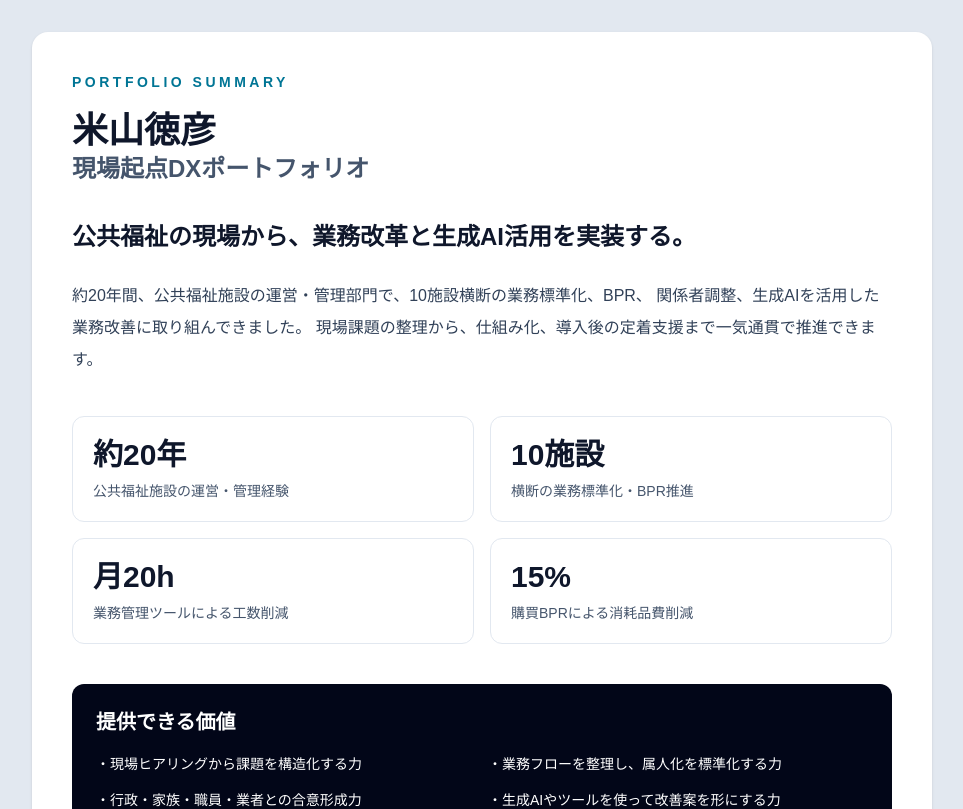
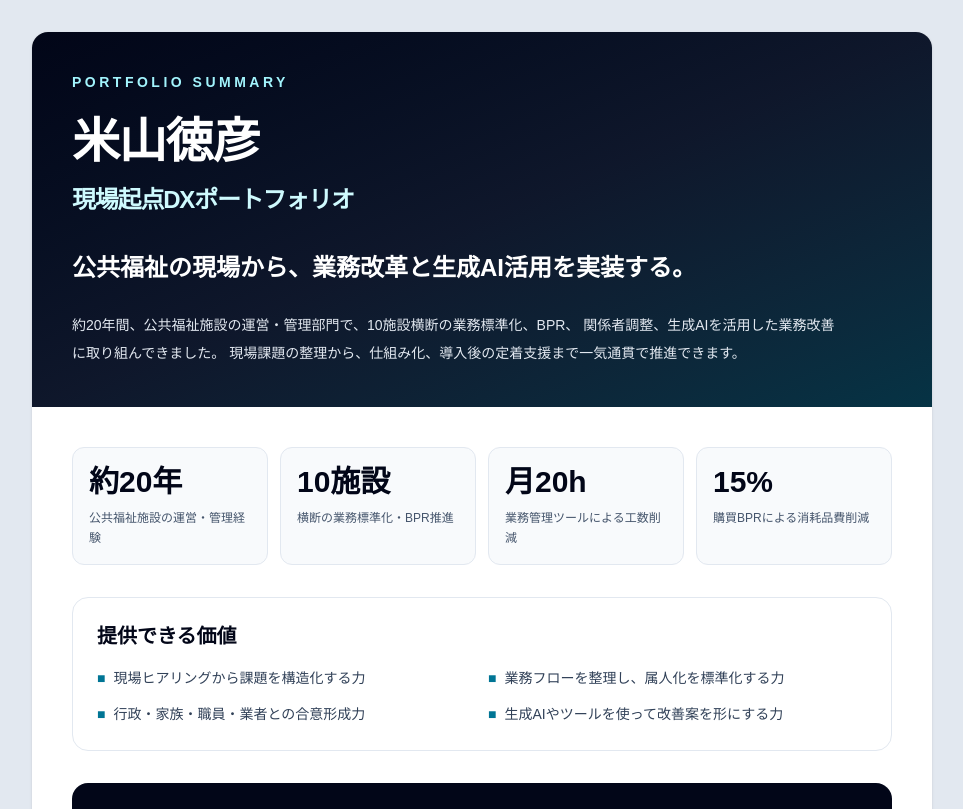
Before and after one commit to diveto21/yoneyama-portfolio, a Next.js app: page /pdf in a window 1280 px wide. Shown: the top 809 px of the page, without its empty margins (158-1121 px from the left). Built offline with nearby package versions, Linux system fonts and the light colour scheme.

Commit message:
Improve PDF portfolio cover

```diff
--- a/app/pdf/page.tsx
+++ b/app/pdf/page.tsx
@@ -4,13 +4,13 @@ const cases = [
     issue: "施設ごとに請求処理・集計方法が異なり、属人化・非効率が発生。",
     action:
       "現場ヒアリングを行い、利用者請求、予算資料、統計データを一元管理できる仕組みを構築。",
-    result: "月約20時間の作業工数削減、月15時間超の残業解消、10施設共通の業務基盤を整備。",
+    result:
+      "月約20時間の作業工数削減、月15時間超の残業解消、10施設共通の業務基盤を整備。",
   },
   {
     title: "購買BPRによるコスト削減",
     issue: "施設・部署ごとの個別発注により、過剰在庫や廃棄ロスが発生。",
-    action:
-      "在庫管理を一元化し、全施設規模での集中購買体制を構築。",
+    action: "在庫管理を一元化し、全施設規模での集中購買体制を構築。",
     result: "年間消耗品費を前年比15%削減。購買プロセスの標準化にも貢献。",
   },
   {
@@ -25,7 +25,8 @@ const cases = [
     issue: "公文書、説明資料、内部マニュアル作成に時間がかかり、現場負担が大きい。",
     action:
       "ChatGPT、Claude、Cursorを活用し、文書作成や業務整理、業務支援アプリのプロトタイプを作成。",
-    result: "生成AIを現場業務に適用し、業務効率化と新たな支援ツールの可能性を検証。",
+    result:
+      "生成AIを現場業務に適用し、業務効率化と新たな支援ツールの可能性を検証。",
   },
 ];
 
@@ -61,56 +62,83 @@ export default function PdfPage() {
   return (
     <main className="bg-slate-200 py-8 text-slate-900 print:bg-white print:py-0">
       <div className="mx-auto max-w-[900px] space-y-6 print:max-w-none print:space-y-0">
-        <section className="pdf-page rounded-2xl bg-white p-10 shadow print:rounded-none print:shadow-none">
-          <p className="text-sm font-bold tracking-[0.25em] text-cyan-700">
+        {/* Page 1 */}
+        <section className="pdf-page overflow-hidden rounded-2xl bg-white shadow print:rounded-none print:shadow-none">
+          <div className="bg-gradient-to-br from-slate-950 via-slate-900 to-cyan-950 p-10 text-white">
+            <p className="text-sm font-bold tracking-[0.25em] text-cyan-200">
               PORTFOLIO SUMMARY
             </p>
-          <h1 className="mt-4 text-4xl font-black leading-tight">
+
+            <h1 className="mt-5 text-5xl font-black leading-tight tracking-tight">
               米山徳彦
-            <span className="block text-2xl text-slate-600">
+              <span className="mt-3 block text-2xl font-bold text-cyan-100">
                 現場起点DXポートフォリオ
               </span>
             </h1>
 
-          <p className="mt-8 text-2xl font-bold leading-relaxed">
+            <p className="mt-8 max-w-2xl text-2xl font-bold leading-relaxed">
               公共福祉の現場から、業務改革と生成AI活用を実装する。
             </p>
 
-          <p className="mt-6 leading-8 text-slate-700">
+            <p className="mt-6 max-w-3xl text-sm leading-7 text-slate-200">
               約20年間、公共福祉施設の運営・管理部門で、10施設横断の業務標準化、BPR、
               関係者調整、生成AIを活用した業務改善に取り組んできました。
               現場課題の整理から、仕組み化、導入後の定着支援まで一気通貫で推進できます。
             </p>
+          </div>
 
-          <div className="mt-10 grid grid-cols-2 gap-4">
-            <div className="rounded-xl border border-slate-200 p-5">
-              <p className="text-3xl font-black">約20年</p>
-              <p className="mt-2 text-sm text-slate-600">公共福祉施設の運営・管理経験</p>
+          <div className="p-10">
+            <div className="grid grid-cols-4 gap-3">
+              <div className="rounded-xl border border-slate-200 bg-slate-50 p-4">
+                <p className="text-3xl font-black text-slate-950">約20年</p>
+                <p className="mt-2 text-xs leading-5 text-slate-600">
+                  公共福祉施設の運営・管理経験
+                </p>
               </div>
-            <div className="rounded-xl border border-slate-200 p-5">
-              <p className="text-3xl font-black">10施設</p>
-              <p className="mt-2 text-sm text-slate-600">横断の業務標準化・BPR推進</p>
+              <div className="rounded-xl border border-slate-200 bg-slate-50 p-4">
+                <p className="text-3xl font-black text-slate-950">10施設</p>
+                <p className="mt-2 text-xs leading-5 text-slate-600">
+                  横断の業務標準化・BPR推進
+                </p>
               </div>
-            <div className="rounded-xl border border-slate-200 p-5">
-              <p className="text-3xl font-black">月20h</p>
-              <p className="mt-2 text-sm text-slate-600">業務管理ツールによる工数削減</p>
+              <div className="rounded-xl border border-slate-200 bg-slate-50 p-4">
+                <p className="text-3xl font-black text-slate-950">月20h</p>
+                <p className="mt-2 text-xs leading-5 text-slate-600">
+                  業務管理ツールによる工数削減
+                </p>
               </div>
-            <div className="rounded-xl border border-slate-200 p-5">
-              <p className="text-3xl font-black">15%</p>
-              <p className="mt-2 text-sm text-slate-600">購買BPRによる消耗品費削減</p>
+              <div className="rounded-xl border border-slate-200 bg-slate-50 p-4">
+                <p className="text-3xl font-black text-slate-950">15%</p>
+                <p className="mt-2 text-xs leading-5 text-slate-600">
+                  購買BPRによる消耗品費削減
+                </p>
               </div>
             </div>
 
-          <div className="mt-10 rounded-xl bg-slate-950 p-6 text-white">
-            <h2 className="text-xl font-bold">提供できる価値</h2>
-            <ul className="mt-4 grid grid-cols-2 gap-3 text-sm leading-6">
+            <div className="mt-8 rounded-2xl border border-slate-200 p-6">
+              <h2 className="text-xl font-black text-slate-950">提供できる価値</h2>
+              <ul className="mt-4 grid grid-cols-2 gap-3 text-sm leading-6 text-slate-700">
                 {strengths.map((item) => (
-                <li key={item}>・{item}</li>
+                  <li key={item} className="flex gap-2">
+                    <span className="font-bold text-cyan-700">■</span>
+                    <span>{item}</span>
+                  </li>
                 ))}
               </ul>
             </div>
+
+            <div className="mt-8 rounded-2xl bg-slate-950 p-6 text-white">
+              <p className="text-sm font-bold tracking-[0.2em] text-cyan-200">
+                WEB PORTFOLIO
+              </p>
+              <p className="mt-3 break-all text-sm leading-7 text-slate-200">
+                https://yoneyama-portfolio.vercel.app/
+              </p>
+            </div>
+          </div>
         </section>
 
+        {/* Page 2 */}
         <section className="pdf-page rounded-2xl bg-white p-10 shadow print:rounded-none print:shadow-none">
           <p className="text-sm font-bold tracking-[0.25em] text-cyan-700">
             CASE STUDIES 01-02
@@ -119,21 +147,34 @@ export default function PdfPage() {
 
           <div className="mt-8 space-y-6">
             {cases.slice(0, 2).map((item, index) => (
-              <article key={item.title} className="rounded-xl border border-slate-200 p-6">
+              <article
+                key={item.title}
+                className="rounded-xl border border-slate-200 p-6"
+              >
                 <p className="text-sm font-bold text-cyan-700">
                   CASE {String(index + 1).padStart(2, "0")}
                 </p>
                 <h3 className="mt-2 text-2xl font-black">{item.title}</h3>
                 <div className="mt-5 space-y-4 text-sm leading-7">
-                  <p><span className="font-bold">課題：</span>{item.issue}</p>
-                  <p><span className="font-bold">対応：</span>{item.action}</p>
-                  <p><span className="font-bold">成果：</span>{item.result}</p>
+                  <p>
+                    <span className="font-bold">課題：</span>
+                    {item.issue}
+                  </p>
+                  <p>
+                    <span className="font-bold">対応：</span>
+                    {item.action}
+                  </p>
+                  <p>
+                    <span className="font-bold">成果：</span>
+                    {item.result}
+                  </p>
                 </div>
               </article>
             ))}
           </div>
         </section>
 
+        {/* Page 3 */}
         <section className="pdf-page rounded-2xl bg-white p-10 shadow print:rounded-none print:shadow-none">
           <p className="text-sm font-bold tracking-[0.25em] text-cyan-700">
             CASE STUDIES 03-04
@@ -142,21 +183,34 @@ export default function PdfPage() {
 
           <div className="mt-8 space-y-6">
             {cases.slice(2).map((item, index) => (
-              <article key={item.title} className="rounded-xl border border-slate-200 p-6">
+              <article
+                key={item.title}
+                className="rounded-xl border border-slate-200 p-6"
+              >
                 <p className="text-sm font-bold text-cyan-700">
                   CASE {String(index + 3).padStart(2, "0")}
                 </p>
                 <h3 className="mt-2 text-2xl font-black">{item.title}</h3>
                 <div className="mt-5 space-y-4 text-sm leading-7">
-                  <p><span className="font-bold">課題：</span>{item.issue}</p>
-                  <p><span className="font-bold">対応：</span>{item.action}</p>
-                  <p><span className="font-bold">成果：</span>{item.result}</p>
+                  <p>
+                    <span className="font-bold">課題：</span>
+                    {item.issue}
+                  </p>
+                  <p>
+                    <span className="font-bold">対応：</span>
+                    {item.action}
+                  </p>
+                  <p>
+                    <span className="font-bold">成果：</span>
+                    {item.result}
+                  </p>
                 </div>
               </article>
             ))}
           </div>
         </section>
 
+        {/* Page 4 */}
         <section className="pdf-page rounded-2xl bg-white p-10 shadow print:rounded-none print:shadow-none">
           <p className="text-sm font-bold tracking-[0.25em] text-cyan-700">
             SKILLS / TARGET ROLES
@@ -167,7 +221,10 @@ export default function PdfPage() {
             <h3 className="text-xl font-bold">使用ツール</h3>
             <div className="mt-4 flex flex-wrap gap-2">
               {tools.map((tool) => (
-                <span key={tool} className="rounded-full border border-slate-300 px-3 py-1 text-sm">
+                <span
+                  key={tool}
+                  className="rounded-full border border-slate-300 px-3 py-1 text-sm"
+                >
                   {tool}
                 </span>
               ))}
@@ -178,7 +235,10 @@ export default function PdfPage() {
             <h3 className="text-xl font-bold">希望・適性職種</h3>
             <div className="mt-4 grid grid-cols-2 gap-3">
               {roles.map((role) => (
-                <div key={role} className="rounded-lg border border-slate-200 p-3 text-sm">
+                <div
+                  key={role}
+                  className="rounded-lg border border-slate-200 p-3 text-sm"
+                >
                   {role}
                 </div>
               ))}
```
Lines whose indentation alone changed are shown as unchanged.
